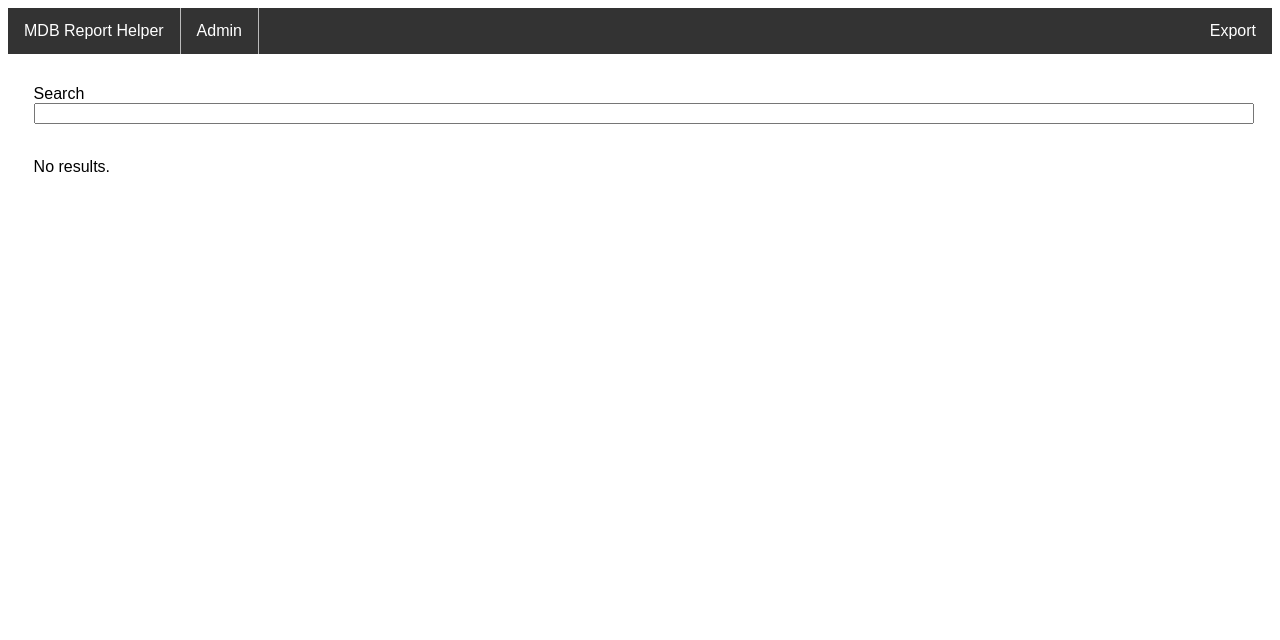
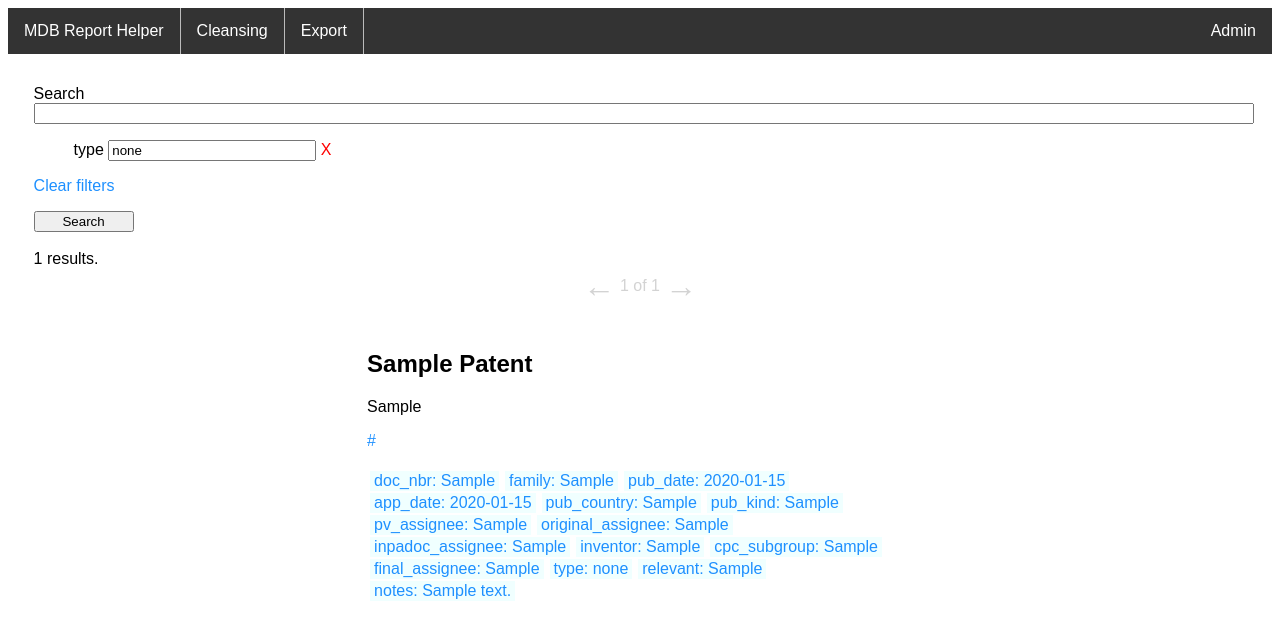
Before and after one commit to jpsank/mdb-report-helper, a Flask app: page /?type=none in a window 1280 px wide. Shown: the top 640 px of the page. Run offline with Flask 2, Linux system fonts and the light colour scheme; tables that the repository leaves empty hold one stand-in row (values such as "Sample post"); some libraries are stand-ins or nearby versions.

Commit message:
add assignee cleansing and type assignment

```diff
--- a/app/populate.py
+++ b/app/populate.py
@@ -11,7 +11,6 @@
     'App Date': 'app_date',
     'Pub Country': 'pub_country',
     'Pub Kind': 'pub_kind',
-    'Assignee': 'pv_assignee',
     'PV Assignee': 'pv_assignee',
     'Original Assignee': 'original_assignee',
     'INPADOC Assignee': 'inpadoc_assignee',
@@ -28,11 +27,16 @@
     'Title': 'title',
     'Abstract': 'abstract',
     'Google Patents Link': 'google_patents_link',
+
+    'Assignee': 'final_assignee',
+    'Final Assignee': 'final_assignee',
+    'Type': 'type',
     'Relevant? (yes/no)': 'relevant',
     'Notes': 'notes',
 
     # Delete unused data
     'Unnamed: 22': None,
+    'Unnamed: 24': None,
     'First pub year': None,
     '#': None,
     'count': None,
--- a/app/routes/main.py
+++ b/app/routes/main.py
@@ -1,15 +1,16 @@
 import re
-
+from itertools import groupby
+from operator import attrgetter
 import pandas as pd
 from flask import flash, redirect, url_for, request, make_response, current_app
 from werkzeug.utils import secure_filename
-from sqlalchemy import or_
+from sqlalchemy import or_, and_
 
 import os
 from app import app, db
 from app.models import Patent
 
-from .util import render_template_w_admin, allowed_file, redirect_url
+from .util import render_template_w_admin, allowed_file, redirect_url, admin_required
 
 
 def paginate(items, per_page):
@@ -31,7 +32,7 @@
 
     fields = ['doc_nbr', 'family', 'pub_date', 'app_date', 'pub_country', 'pub_kind', 'pv_assignee',
               'original_assignee', 'inpadoc_assignee', 'inventor', 'cpc_subgroup', 'title', 'abstract',
-              'google_patents_link', 'relevant', 'notes']
+              'google_patents_link', 'final_assignee', 'type', 'relevant', 'notes']
     filters = {}
     for field in fields:
         if values := request.args.getlist(field):
@@ -48,7 +49,7 @@
                     condition = or_(condition, getattr(Patent, field).like(f'%{search}%'))
             patents = patents.filter(condition)
         elif field == 'relevant':
-            patents = patents.filter(Patent.relevant.__eq__(None))
+            patents = patents.filter(Patent.is_not_marked)
 
     if (search := request.args.get('search')) and search != '':
         condition = or_(getattr(Patent, field).like(f'%{search}%') for field in fields)
@@ -56,8 +57,108 @@
 
     patents, next_url, prev_url = paginate(patents, per_page=50)
 
-    return render_template_w_admin('index.html', patents=patents.items, next_url=next_url, prev_url=prev_url,
-                                   pages=patents.pages, num_patents=patents.total, search=search, filters=filters)
+    return render_template_w_admin('index.html', patents=patents.items, pages=patents.pages, num_patents=patents.total,
+                                   next_url=next_url, prev_url=prev_url, search=search, filters=filters)
+
+
+@app.route('/cleansing', methods=["GET"])
+def cleansing():
+    combos = db.session.query(Patent.family, Patent.pv_assignee, Patent.original_assignee, Patent.inpadoc_assignee,
+                              Patent.final_assignee, Patent.type). \
+        filter(Patent.is_marked_relevant). \
+        group_by(Patent.pv_assignee, Patent.original_assignee, Patent.inpadoc_assignee). \
+        order_by(Patent.family)
+
+    combos, next_url, prev_url = paginate(combos, per_page=50)
+
+    families_combos = {k: list(g) for k, g in groupby(combos.items, attrgetter('family'))}
+
+    return render_template_w_admin("cleansing.html", families_combos=families_combos,
+                                   pages=combos.pages, next_url=next_url, prev_url=prev_url)
+
+
+@app.route('/cleansing/auto', methods=["GET"])
+@admin_required
+def cleansing_auto():
+    patents = db.session.query(Patent).filter(Patent.is_marked_relevant)
+
+    for p in patents:
+        if p.final_assignee is None:
+            for assignee in (p.pv_assignee, p.inpadoc_assignee, p.original_assignee):
+                if assignee and assignee.lower() != "unknown":
+                    p.final_assignee = assignee
+                    break
+        if p.final_assignee is not None and p.type is None:
+            if re.search(r"Company|Corporation|( (Ltd|LLC|Inc|Corp|S\.?A)\.?$)", p.final_assignee, re.IGNORECASE):
+                p.type = "Company"
+            elif re.search(r"University|College", p.final_assignee, re.IGNORECASE):
+                p.type = "University"
+            elif re.search(r"Agency|National|Bureau|Federal|Ministry", p.final_assignee, re.IGNORECASE):
+                p.type = "Federal Agency"
+        db.session.merge(p)
+    db.session.commit()
+
+    return redirect(redirect_url())
+
+
+@app.route('/cleansing/clear', methods=["GET"])
+@admin_required
+def cleansing_clear():
+    patents = db.session.query(Patent).filter(Patent.is_marked_relevant)
+
+    for p in patents:
+        p.final_assignee = None
+        p.type = None
+        db.session.merge(p)
+    db.session.commit()
+
+    return redirect(redirect_url())
+
+
+@app.route('/cleansing', methods=["POST"])
+@admin_required
+def cleansing_post():
+    families = request.form.getlist('family[]')
+    final_assignees = request.form.getlist('final_assignee[]')
+    types = request.form.getlist('type[]')
+
+    # Process only the families with any non-empty input fields
+    form_data = {families[i]: (final_assignees[i], types[i]) for i in range(len(families))
+                 if final_assignees[i] or types[i]}
+
+    # Select combinations of pv_assignee, original_assignee, and inpadoc_assignee from patents that
+    # are in the family and marked relevant (as shown in the /cleansing page), as long as the
+    # combination is not none, none, none
+    combos = db.session.query(Patent.family, Patent.pv_assignee,
+                              Patent.original_assignee, Patent.inpadoc_assignee).filter(
+        Patent.is_marked_relevant,
+        Patent.family.in_(form_data.keys()),
+        ~and_(Patent.pv_assignee == None, Patent.original_assignee == None, Patent.inpadoc_assignee == None)
+    ).group_by(
+        Patent.pv_assignee, Patent.original_assignee, Patent.inpadoc_assignee
+    ).all()
+
+    # Map all combinations to their correct family
+    combo_to_family = {tuple(combo): family for (family, *combo) in combos}
+
+    # Match patents in the family as well as patents with the same pv_assignee, original_assignee,
+    # and inpadoc_assignee combo as any patent in the family
+    matches_any_combo = or_(
+        and_(Patent.pv_assignee == x, Patent.original_assignee == y, Patent.inpadoc_assignee == z)
+        for _, x, y, z in combos
+    )
+    patents = db.session.query(Patent).filter(or_(Patent.family.in_(form_data.keys()), matches_any_combo))
+
+    for p in patents:
+        if (family := p.family) not in form_data:
+            family = combo_to_family[(p.pv_assignee, p.original_assignee, p.inpadoc_assignee)]
+        final_assignee, type_ = form_data[family]
+        p.final_assignee = final_assignee if final_assignee else None
+        p.type = type_ if type_ else None
+        db.session.merge(p)
+    db.session.commit()
+
+    return redirect(redirect_url())
 
 
 @app.route('/exports', methods=["GET", "POST"])
@@ -81,41 +182,62 @@
 
 
 def merge_and_export(path):
-    df = pd.read_csv(path)
+    # Columns to merge
+    columns_to_merge = {
+        "doc_nbr": (
+            "Docnumber",
+            re.compile(r"(doc\.?|document|patent|priority)\s?(number|nbr\.?|no\.?)", re.IGNORECASE)
+        ),
+        "relevant": (
+            "Relevant? (yes/no)",
+            re.compile(r"(relevant)\??\s?(\(yes/no\))?", re.IGNORECASE)
+        ),
+        "final_assignee": (
+            "Final Assignee",
+            re.compile("final assignee", re.IGNORECASE)
+        ),
+        "type": (
+            "Type",
+            re.compile("type", re.IGNORECASE)
+        )
+    }
 
+    # Import dataframe
+    df1 = pd.read_csv(path)
+
+    # Build translation table for column headers
+    translate = {}
+    for from_, (to_, regex) in columns_to_merge.items():
+        translate[from_] = to_
+        if to_ not in df1.columns:
+            for col in df1.columns:
+                if regex.fullmatch(col):
+                    translate[from_] = col
+                    break
+
+        # Add column if unable to find it
+        if (to_ := translate[from_]) not in df1.columns:
+            df1[to_] = ""
+
+    # Must be able to translate index column
+    if "doc_nbr" not in translate:
+        flash("Invalid format of uploaded file, must have column for patent number")
+        return redirect(redirect_url())
+
+    # Export db to dataframe and translate columns
     patents = Patent.query.all()
     data = [p.serialize() for p in patents]
     df2 = pd.DataFrame(data)
+    df2 = df2[translate.keys()]
+    df2 = df2.rename(columns=translate)
 
-    doc_nbr_h = "Docnumber"
-    relevant_h = "Relevant? (yes/no)"
+    # Update using index
+    df1 = df1.set_index(translate["doc_nbr"])
+    df2 = df2.set_index(translate["doc_nbr"])
+    df1.update(df2)
 
-    def find_column(regex):
-        for col in df.columns:
-            if regex.fullmatch(col):
-                return col
-        return None
-
-    if doc_nbr_h not in df.columns:
-        pattern = re.compile(r"(doc|document|patent|priority)\s?(number|nbr|no)", re.IGNORECASE)
-        doc_nbr_h = find_column(pattern)
-
-    if relevant_h not in df.columns:
-        pattern = re.compile(r"(relevant)\??\s?(\(yes/no\))?", re.IGNORECASE)
-        relevant_h = find_column(pattern)
-
-    if doc_nbr_h is None or relevant_h is None:
-        flash("Invalid format of uploaded file")
-        return redirect(redirect_url())
-
-    df2 = df2[["doc_nbr", "relevant"]]
-    df2 = df2.rename(columns={"doc_nbr": doc_nbr_h, "relevant": relevant_h})
-
-    df = df.set_index(doc_nbr_h)
-    df2 = df2.set_index(doc_nbr_h)
-
-    df.update(df2)
-    resp = make_response(df.to_csv())
+    # Make response
+    resp = make_response(df1.to_csv())
     resp.headers["Content-Disposition"] = "attachment; filename=export.csv"
     resp.headers["Content-Type"] = "text/csv"
     return resp
@@ -123,8 +245,10 @@
 
 @app.route('/export', methods=["GET"])
 def export():
-    patents = Patent.query.all()
-    data = [p.serialize() for p in patents]
+    patents = Patent.query
+    if request.args.get('relevant') is not None:
+        patents = patents.filter(Patent.is_marked_relevant)
+    data = [p.serialize_formal() for p in patents.all()]
     df = pd.DataFrame(data)
     resp = make_response(df.to_csv())
     resp.headers["Content-Disposition"] = "attachment; filename=export.csv"
--- a/app/routes/util.py
+++ b/app/routes/util.py
@@ -1,4 +1,5 @@
-from flask import session, render_template, request, url_for
+from flask import session, render_template, request, url_for, flash, redirect
+from functools import wraps
 
 
 def allowed_file(filename, extensions):
@@ -10,6 +11,16 @@
     return request.args.get('next') or \
            request.referrer or \
            url_for(default)
+
+
+def admin_required(fn):
+    @wraps(fn)
+    def decorated_view(*args, **kwargs):
+        if not is_admin():
+            flash('You must log in to access this page.')
+            return redirect(url_for('login'))
+        return fn(*args, **kwargs)
+    return decorated_view
 
 
 def is_admin():
--- a/app/static/style.css
+++ b/app/static/style.css
@@ -122,8 +122,8 @@
 }
 
 .patent .details div {
-    margin: 1px;
-    padding: 2px;
+    margin: 1px 3px;
+    padding: 1px 4px;
     background-color: azure;
 }
 
--- a/app/templates/exports.html
+++ b/app/templates/exports.html
@@ -7,7 +7,8 @@
 {% block content %}
     <div>
         <h2>Simple Export</h2>
-        <a href="{{ url_for('export') }}">Export all data as CSV</a>
+        <p><a href="{{ url_for('export') }}">Export all data as CSV</a></p>
+        <p><a href="{{ url_for('export', relevant='') }}">Export relevant only</a></p>
     </div>
     <br/><br/><br/><br/>
     <div>
--- a/app/templates/index.html
+++ b/app/templates/index.html
@@ -53,11 +53,11 @@
 
                     {% if is_admin %}
                         <div class="vote">
-                            <a class="relevant {{ 'active' if patent.is_relevant() == 1 else 'inactive' }}"
+                            <a class="relevant {{ 'active' if patent.is_marked_relevant else 'inactive' }}"
                                href="{{ url_for('vote', relevant='yes', pid=patent.id) }}">
                                 Relevant
                             </a>
-                            <a class="irrelevant {{ 'active' if patent.is_relevant() == 0 else 'inactive' }}"
+                            <a class="irrelevant {{ 'active' if patent.is_marked_irrelevant else 'inactive' }}"
                                href="{{ url_for('vote', relevant='no', pid=patent.id) }}">
                                 Not Relevant
                             </a>
@@ -65,14 +65,14 @@
                     {% endif %}
 
                     <div class="flex details">
-                        {% for k in ['doc_nbr', 'family', 'pub_date', 'app_date', 'pub_country', 'pub_kind',
-                                     'pv_assignee', 'original_assignee', 'inpadoc_assignee', 'inventor',
-                                     'cpc_subgroup'] %}
+                        {% for field in ['doc_nbr', 'family', 'pub_date', 'app_date', 'pub_country', 'pub_kind',
+                                         'pv_assignee', 'original_assignee', 'inpadoc_assignee', 'inventor',
+                                         'cpc_subgroup', 'final_assignee', 'type', 'relevant', 'notes'] %}
                             {% set kwargs = dict() %}
                             {% do kwargs.update(filters) %}
-                            {% do kwargs.update({k: 'none' if patent[k] is none else patent[k]}) %}
+                            {% do kwargs.update({field: 'none' if patent[field] is none else patent[field]}) %}
                             <div><a href="{{ url_for('index', search=search, **kwargs) }}">
-                                {{ k }}: {{ patent[k] }}
+                                {{ field }}: {{ 'none' if patent[field] is none else patent[field]|truncate(50, True) }}
                             </a></div>
                         {% endfor %}
                     </div>
--- a/app/templates/layout.html
+++ b/app/templates/layout.html
@@ -11,8 +11,9 @@
     <nav>
         <ul>
             <li><a href="{{ url_for('index') }}">MDB Report Helper</a></li>
-            <li><a href="{{ url_for('admin') }}">Admin</a></li>
-            <li style="float:right"><a href="{{ url_for('exports') }}">Export</a></li>
+            <li><a href="{{ url_for('cleansing') }}">Cleansing</a></li>
+            <li><a href="{{ url_for('exports') }}">Export</a></li>
+            <li style="float:right"><a href="{{ url_for('admin') }}">Admin</a></li>
         </ul>
     </nav>
     <div id="content">{% block content %}{% endblock %}</div>
--- a/config.py
+++ b/config.py
@@ -1,3 +1,4 @@
+import re
 import os
 basedir = os.path.abspath(os.path.dirname(__file__))
 
```
Also changed, not shown: other parts of app/static/style.css (+62 -0 lines), app/models.py (+69 -19 lines), app/routes/admin.py (+2 -12 lines), app/templates/cleansing.html (added, +102 -0 lines), 3 other files.
